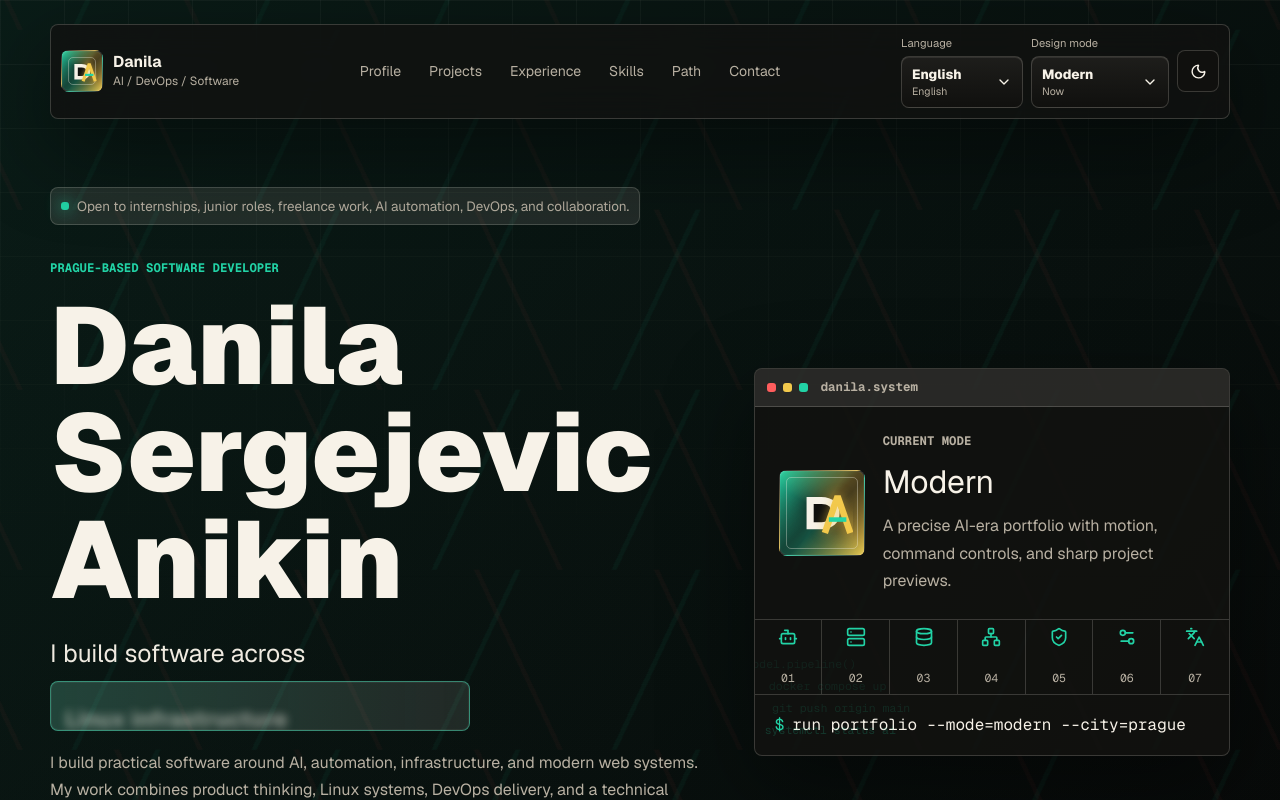
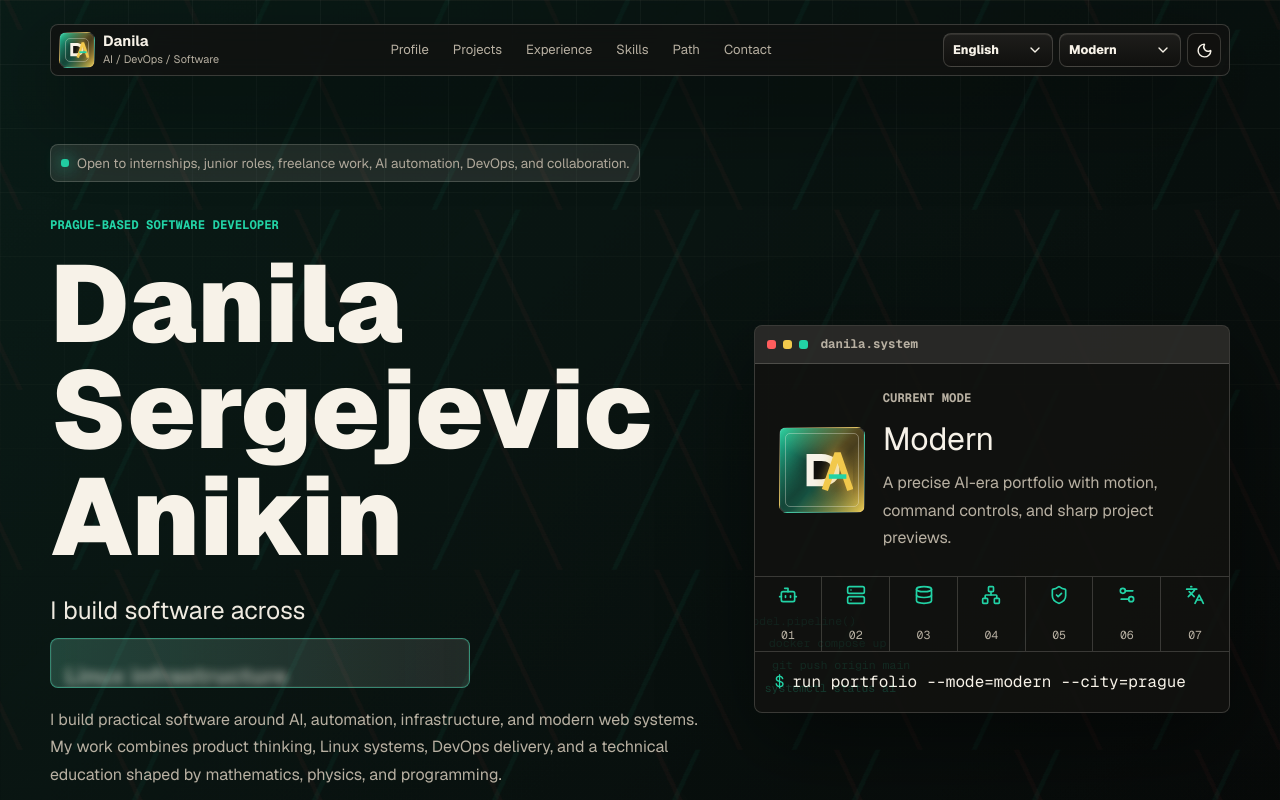
Before and after one commit to DanilaAnikin/Danila_Sergejevic_Anikin-Portfolio, a Next.js app: page / in a window 1280 px wide. Shown: the top 800 px of the page. Built offline with nearby package versions, Linux system fonts and the light colour scheme.

Commit message:
Slim desktop navbar controls

```diff
--- a/src/app/globals.css
+++ b/src/app/globals.css
@@ -138,13 +138,13 @@ img {
 
 .site-header {
   position: sticky;
-  top: 14px;
+  top: 12px;
   z-index: 20;
   display: grid;
   grid-template-columns: auto 1fr auto;
-  gap: 16px;
-  align-items: center;
-  padding: 10px;
+  gap: 12px;
+  align-items: center;
+  padding: 7px 8px;
   border: 1px solid var(--line);
   border-radius: var(--radius);
   background: color-mix(in srgb, var(--panel) 92%, transparent);
@@ -156,7 +156,7 @@ img {
   display: inline-flex;
   min-width: 0;
   align-items: center;
-  gap: 10px;
+  gap: 8px;
 }
 
 .brand strong,
@@ -166,21 +166,21 @@ img {
 }
 
 .brand strong {
-  font-size: 0.98rem;
+  font-size: 0.92rem;
   line-height: 1.1;
 }
 
 .brand small {
   margin-top: 2px;
   color: var(--muted);
-  font-size: 0.74rem;
+  font-size: 0.68rem;
 }
 
 .logo-mark {
   position: relative;
   display: inline-grid;
-  width: 42px;
-  height: 42px;
+  width: 36px;
+  height: 36px;
   flex: 0 0 auto;
   place-items: center;
   border: 1px solid var(--line);
@@ -205,7 +205,7 @@ img {
 
 .logo-mark::after {
   position: absolute;
-  inset: 6px;
+  inset: 5px;
   border: 1px solid color-mix(in srgb, var(--foreground) 34%, transparent);
   border-radius: 5px;
   content: "";
@@ -262,9 +262,9 @@ img {
 }
 
 .primary-nav a {
-  padding: 10px 12px;
+  padding: 7px 10px;
   color: var(--muted);
-  font-size: 0.88rem;
+  font-size: 0.82rem;
   transition: background 180ms ease, color 180ms ease;
 }
 
@@ -279,33 +279,38 @@ img {
   display: flex;
   align-items: center;
   justify-content: flex-end;
-  gap: 8px;
+  gap: 6px;
 }
 
 .custom-select {
   position: relative;
   display: grid;
+  min-width: 110px;
+  gap: 0;
+  color: var(--muted);
+  font-size: 0.66rem;
+}
+
+.custom-select.wide {
   min-width: 122px;
-  gap: 4px;
-  color: var(--muted);
-  font-size: 0.7rem;
-}
-
-.custom-select.wide {
-  min-width: 138px;
+}
+
+.site-header .custom-select > span,
+.site-header .custom-select-trigger small {
+  display: none;
 }
 
 .custom-select-trigger {
   display: flex;
-  min-height: 42px;
+  min-height: 34px;
   align-items: center;
   justify-content: space-between;
-  gap: 12px;
+  gap: 8px;
   border: 1px solid var(--line);
   background:
     linear-gradient(180deg, color-mix(in srgb, var(--panel-strong) 94%, var(--foreground)), var(--panel-strong));
   color: var(--foreground);
-  padding: 7px 10px;
+  padding: 5px 9px;
   text-align: left;
   cursor: pointer;
   box-shadow: inset 0 1px 0 color-mix(in srgb, var(--foreground) 9%, transparent);
@@ -333,7 +338,7 @@ img {
 
 .custom-select-trigger strong {
   color: var(--foreground);
-  font-size: 0.84rem;
+  font-size: 0.78rem;
   font-weight: 720;
 }
 
@@ -386,8 +391,8 @@ img {
 
 .icon-button {
   display: grid;
-  width: 42px;
-  height: 42px;
+  width: 34px;
+  height: 34px;
   place-items: center;
   border: 1px solid var(--line);
   background: var(--panel-strong);
--- a/src/components/portfolio-app.tsx
+++ b/src/components/portfolio-app.tsx
@@ -279,6 +279,7 @@ function CustomSelect({
       <button
         className="custom-select-trigger"
         type="button"
+        aria-label={label}
         aria-haspopup="listbox"
         aria-expanded={open}
         onClick={() => setOpen((current) => !current)}
```
